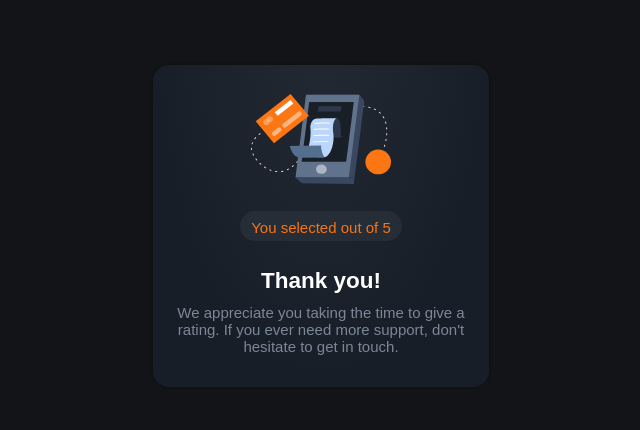
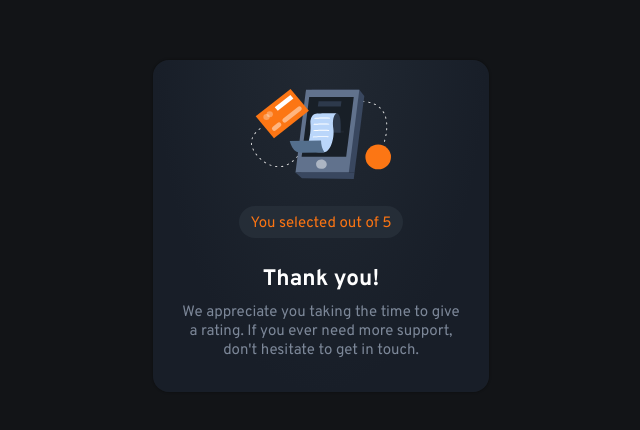
Before and after one commit to jasham/interactive-rating-component-main, a Next.js app: page /showRating in a window 1280 px wide. Shown: the part 174-604 px from the top of the page, without its empty margins (319-959 px from the left). Built offline with nearby package versions, Linux system fonts and the light colour scheme.

Commit message:
upadting code

```diff
--- a/pages/_document.tsx
+++ b/pages/_document.tsx
@@ -3,7 +3,16 @@ import { Html, Head, Main, NextScript } from "next/document";
 export default function Document() {
   return (
     <Html lang="en">
-      {/* <Head></Head> */}
+      <Head>
+        <link rel="icon" href="/images/favicon-32x32.png" />
+        <link rel="preconnect" href="https://fonts.googleapis.com" />
+        <link rel="preconnect" href="https://fonts.gstatic.com" />
+        <link
+          href="https://fonts.googleapis.com/css2?family=Overpass:wght@400;700&display=swap"
+          rel="stylesheet"
+        />
+        <meta name="viewport" content="width=device-width, initial-scale=1.0" />
+      </Head>
       <body>
         <Main />
         <NextScript />
--- a/pages/index.tsx
+++ b/pages/index.tsx
@@ -7,9 +7,9 @@ import styles from "../styles/Home.module.css";
 const Home: NextPage = () => {
   return (
     <div className={styles.container}>
-      {/* <Head>
+      <Head>
         <title>Frontend Mentor | Interactive rating component</title>
-      </Head> */}
+      </Head>
 
       <main className={styles.main}>
         <RatingMain />
--- a/pages/showRating.tsx
+++ b/pages/showRating.tsx
@@ -6,9 +6,9 @@ import styles from "../styles/Home.module.css";
 const ShowRatingMain: NextPage = () => {
   return (
     <div className={styles.container}>
-      {/* <Head>
+      <Head>
         <title>Frontend Mentor | Interactive rating component</title>
-      </Head> */}
+      </Head>
 
       <main className={styles.main}>
         <ShowRating />
--- a/src/components/rating/index.tsx
+++ b/src/components/rating/index.tsx
@@ -10,7 +10,7 @@ export const Rating = ({ onSelectRadio }: RatingProps) => {
   return (
     <div className={styles.rating}>
       {ratingList.map((data, index) => (
-        <div key={index.toString()} className={styles.radio}>
+        <label key={index.toString()} className={styles.radio}>
           <input
             type="radio"
             name="rating"
@@ -19,7 +19,7 @@ export const Rating = ({ onSelectRadio }: RatingProps) => {
             onClick={() => onSelectRadio(data)}
           />
           <div className={styles.ratingCheck}>{data}</div>
-        </div>
+        </label>
       ))}
     </div>
   );
```
Also changed, not shown: public/images/Screenshot 2022-09-04 at 09-46-48 Frontend Mentor Interactive rating component.png (renamed from public/images/Screenshot.png).
